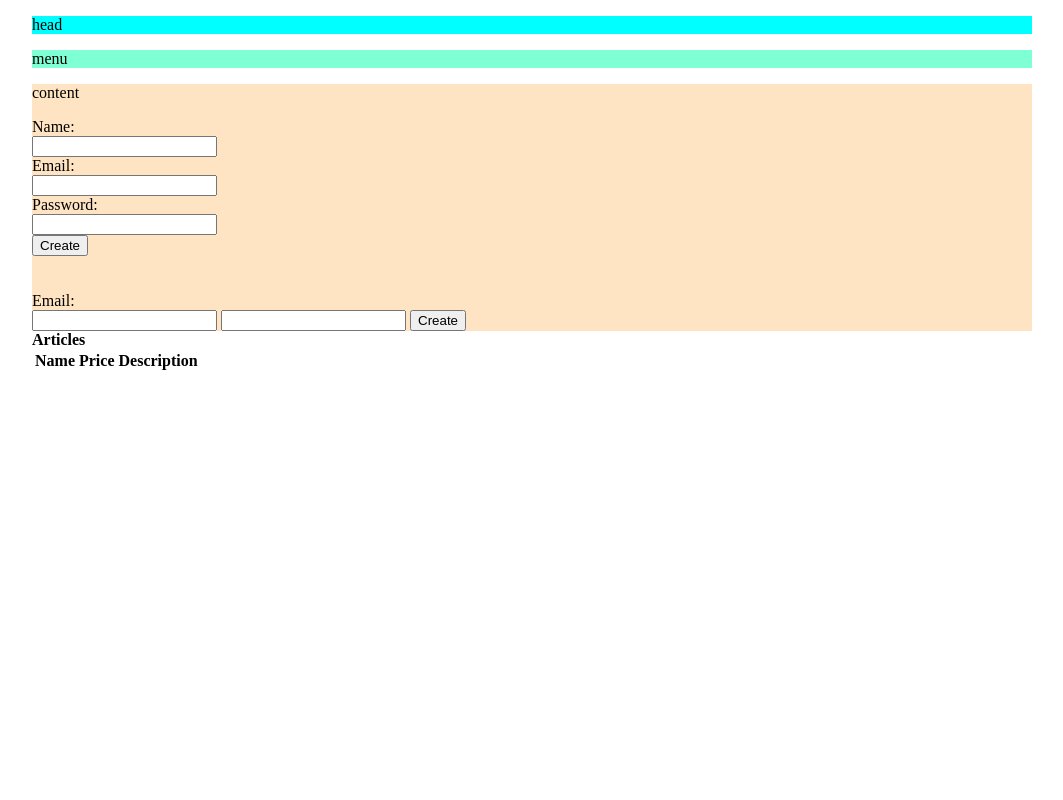
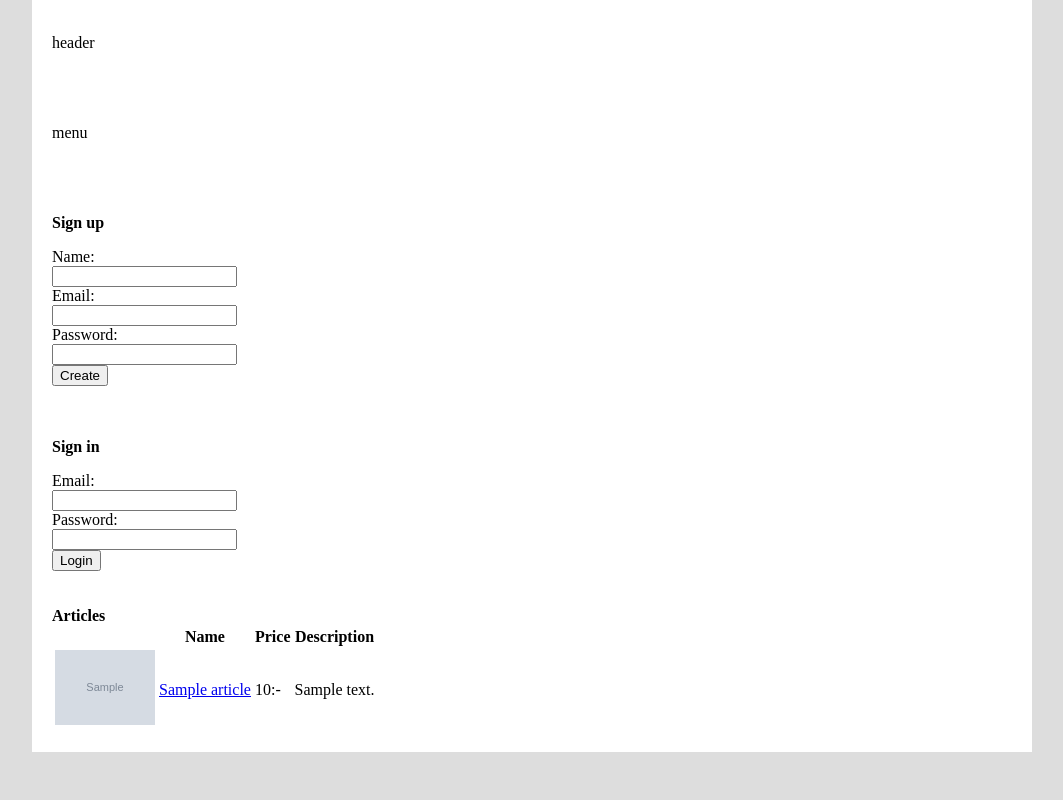
Before and after one commit to Zaabon/D0018E, a PHP site: page / in a window 1280 px wide. Shown: the whole page, without its empty margins (108-1171 px from the left). Run offline with PHP 8.4, Linux system fonts and the light colour scheme; tables that the repository leaves empty or names only in its code hold one stand-in row (values such as "Sample post"); grey boxes marked "Sample" are stand-in pictures; data that the repository does not hold is empty.

Commit message:
Add files via upload

```diff
--- a/connect.php
+++ b/connect.php
@@ -13,5 +13,5 @@ try {
 catch(PDOException $e) {
     echo "Error: " . $e->getMessage();
 }
-
+session_start();
 ?>
--- a/index.php
+++ b/index.php
@@ -12,18 +12,24 @@
 
 </head>
 
-<body>
+<body style="background-color:#DDDDDD;">
 	<div id="wrapper">
 		<div id="header">
-			<p>head</p>
+			<p>header</p>
 		</div>
 		<div id ="menu">
 			<p>menu</p>
+			<?php
+			if(isset($_SESSION["user"])) {
+				echo "Logged in as ".$_SESSION['user']."<br>";
+				echo "<button onclick='logOut();'>Log out</button>";
+			}
+			?>
+
 		</div>
 		<div id="content">
-			<p>content</p>
-
-			<form action="/~emeker-5/login.php" method="post" id="form" name="form">
+			<p><b>Sign up</b></p>
+			<form action="/~olfjoh-5/login.php" method="post" id="form" name="form">
 
 				<label for="name">Name:</label> <br />
 				<input type="text" id="name" /> <br />
@@ -37,47 +43,66 @@
 				<input type="submit" id="createAccount" value="Create" />
 
 			</form>
-<br><br>
 
-			<form action="/~emeker-5/login.php" method="post">
+			<br><br>
+			<p><b>Sign in</b></p>
+			<form action="/~olfjoh-5/login.php" method="post">
 			  	Email:<br>
-			 	 <input type="text" name="email">
-			 	 <input type="text" name="pwd">
+			 	 <input type="text" name="email"><br>
+				Password:<br>
+			 	 <input type="password" name="pwd"><br>
 
-				<input type="submit" id="createAccount" value="Create" />
+				<input type="submit" id="login" value="Login" />
 			</form>
+			<?php if(isset($_GET['error'])) {
+				if($_GET['error'] === "login") {
+				 echo "<br><font color='red'>Incorrect email or password</font>";
+				}
+			}?>
 
-		</div>
+		<br><br>
 		<b>Articles</b><br>
 		<table>
 			<tr>
+		<th></th>
 	    	<th>Name</th>
     		<th>Price</th>
     		<th>Description</th>
+		<th></th>
 		</tr>
-	<?php
+		<?php
 
-	$sql = "SELECT * FROM Articles";
-	foreach ($conn->query($sql) as $row) {
-		?><tr>
-		    <td><?php echo $row['Name'];?></td>
-		    <td><?php echo $row['Price'];?></td>
-		    <td><?php echo $row['Description'];?></td>
-		  </tr>
+		$sql = "SELECT * FROM Articles";
+		foreach ($conn->query($sql) as $row) {
+			?><tr>
+			    <td><?php if(isset($row['picture'])) {
+				echo "<img src='gfx/".$row['picture']."' style='max-width:100px; max-height:100px;'>";
+			    } ?></td>
+			    <td><?php echo "<a href='product.php?id=".$row['id']."'>";
+				echo $row['name'];?></a></td>
+			    <td><?php echo $row['price'].":-";?></td>
+			    <td><?php echo $row['description'];?></td>
+			    <td><?php
+
+
+
+//echo "<input type='button' onclick='location.href=\"checkout.php?id=".$row['id']."\";' value='Buy' />";?>
+			    </td>
+			  </tr>
 
 
 
 
-	<?php } ?>
-	</table>
-
-	</div>
+		<?php } ?>
+		</table>
 
 
+		</div>
+	</div>
 
 
 
 </body>
 
-<? $conn = null; ?>
+<?php $conn = null; ?>
 </html>
--- a/stylesheat.css
+++ b/stylesheat.css
@@ -1,19 +1,35 @@
 @charset "utf-8";
 /* CSS Document */
 
+body {
+
+}
+
 #header{
-	background-color: aqua;
+	background-color: white;
+	padding:20px;
 }
 
 #menu{
-	background-color: aquamarine;
+	background-color: white;
+	padding:20px;
 }
 
 #content{
-	background-color: bisque;
+	background-color: white;
+	padding:20px;
+	height:100%;
 }
 
 #wrapper{
+	background-color:#DDDDDD;
 	width: 1000px;
 	margin: 0 auto;
+	margin-top:-30px;
+	padding:20px;
 }
+
+#thumb{
+    width: 50px;
+    height: 50px;
+}
```
Also changed, not shown: checkout.php (added, +16 -0 lines), login.php (+11 -9 lines), product.php (+10 -41 lines), template.php (added, +16 -0 lines), gfx/pic.jpg (added).
